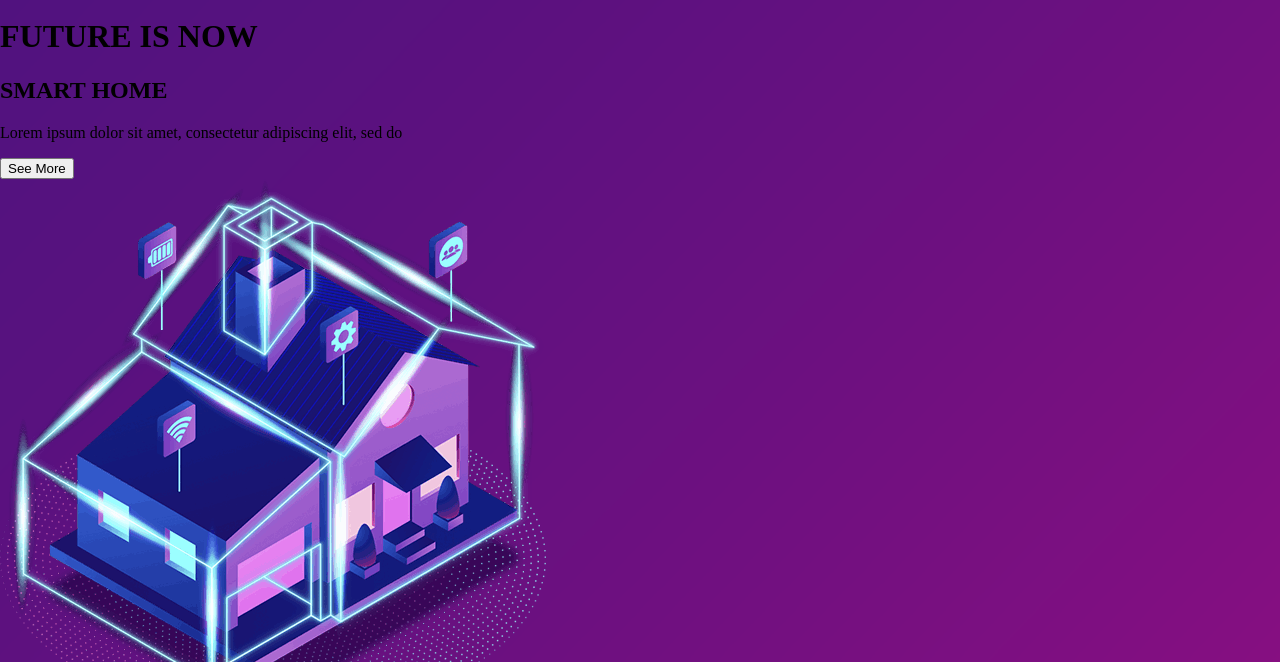
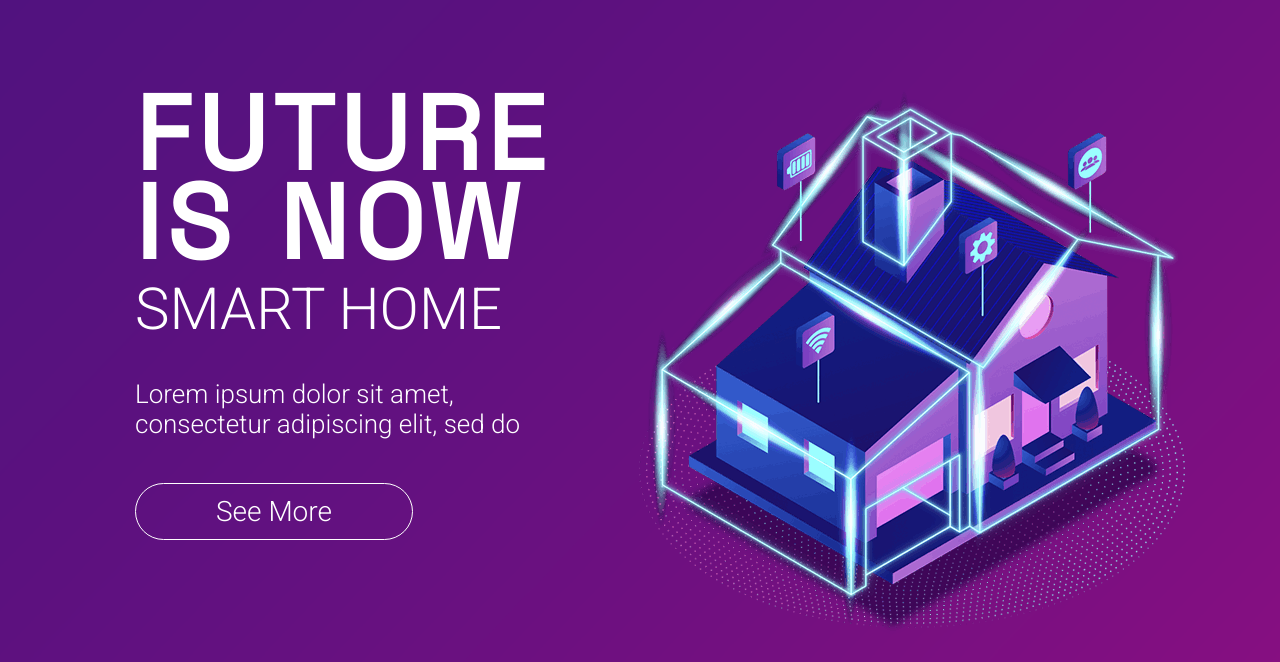
Before and after one commit to ArtemMartynow/future-is-now, a website built with Vite: page index.html in a window 1280 px wide. Shown: the part 138-800 px from the top of the page. Built offline with nearby package versions, Linux system fonts and the light colour scheme.

Commit message:
added style for home-page and btn

```diff
--- a/index.html
+++ b/index.html
@@ -28,12 +28,12 @@
     </header>
     <div class="home-page">
       <div class="home-page__content">
-        <h1>FUTURE IS NOW</h1>
-        <h2>SMART HOME</h2>
-        <p>
+        <h1 class="home-page__title">FUTURE IS NOW</h1>
+        <h2 class="home-page__subtitle">SMART HOME</h2>
+        <p class="home-page__text">
           Lorem ipsum dolor sit amet, consectetur adipiscing elit, sed do
         </p>
-        <button class="btn">See More</button>
+        <button class="btn">See More<span></span><span></span><span></span><span></span></button>
       </div>
       <img src="./src/assets/images/1.png" alt="home" class="home-page__img">
     </div>
--- /dev/null
+++ b/src/assets/scss/btn.scss
@@ -0,0 +1,48 @@
+.btn {
+    width: 278px;
+    height: 57px;
+    font-family: 'Roboto', sans-serif;
+    font-weight: 100;
+    --c: white;
+    background: none;
+    color: var(--c);
+    font-size: 28px;
+    border: 1px solid var(--c);
+    border-radius: 30px;
+    position: relative;
+    overflow: hidden;
+    z-index: 1;
+    transition: 0.5s;
+    margin-top: 44px;
+    cursor: pointer;
+    span {
+        position: absolute;
+        width: 25%;
+        height: 100%;
+        background-color: var(--c);
+        transform: translateY(150%);
+        border-radius: 50%;
+        left: calc((var(--n) - 1) * 25%);
+        transition: 0.5s;
+        transition-delay: calc((var(--n) - 1) * 0.1s);
+        z-index: -1;
+    }
+    &:hover {
+        color: #000;
+    }
+    &:hover span {
+        transform: translateY(0) scale(2);
+    }
+    span:nth-child(1) {
+        --n: 1;
+    }
+    span:nth-child(2) {
+        --n: 2;
+    }
+    span:nth-child(3) {
+        --n: 3;
+    }
+    span:nth-child(4) {
+        --n: 4;
+    }
+}
--- /dev/null
+++ b/src/assets/scss/home-page.scss
@@ -0,0 +1,32 @@
+.home-page {
+    height: 546px;
+    display: flex;
+    justify-content: space-between;
+    font-family: 'Roboto', sans-serif;
+    color: #fff;
+    margin: 93px 155px 179px 135px;
+    .home-page__content {
+        .home-page__title {
+            font-size: 104px;
+            font-family: 'Space Grotesk', sans-serif;
+            width: 504px;
+            height: 172px;
+            word-spacing: 10px;
+            line-height: 89px;
+            letter-spacing: 6px;
+            margin: 0;
+        }
+        .home-page__subtitle {
+            font-size: 58px;
+            font-weight: 100;
+            margin: 21px 0px 43px;
+            line-height: 53px;
+        }
+        .home-page__text {
+            font-size: 26px;
+            width: 455px;
+            font-weight: 100;
+            margin: 0;
+        }
+    }
+}
```
